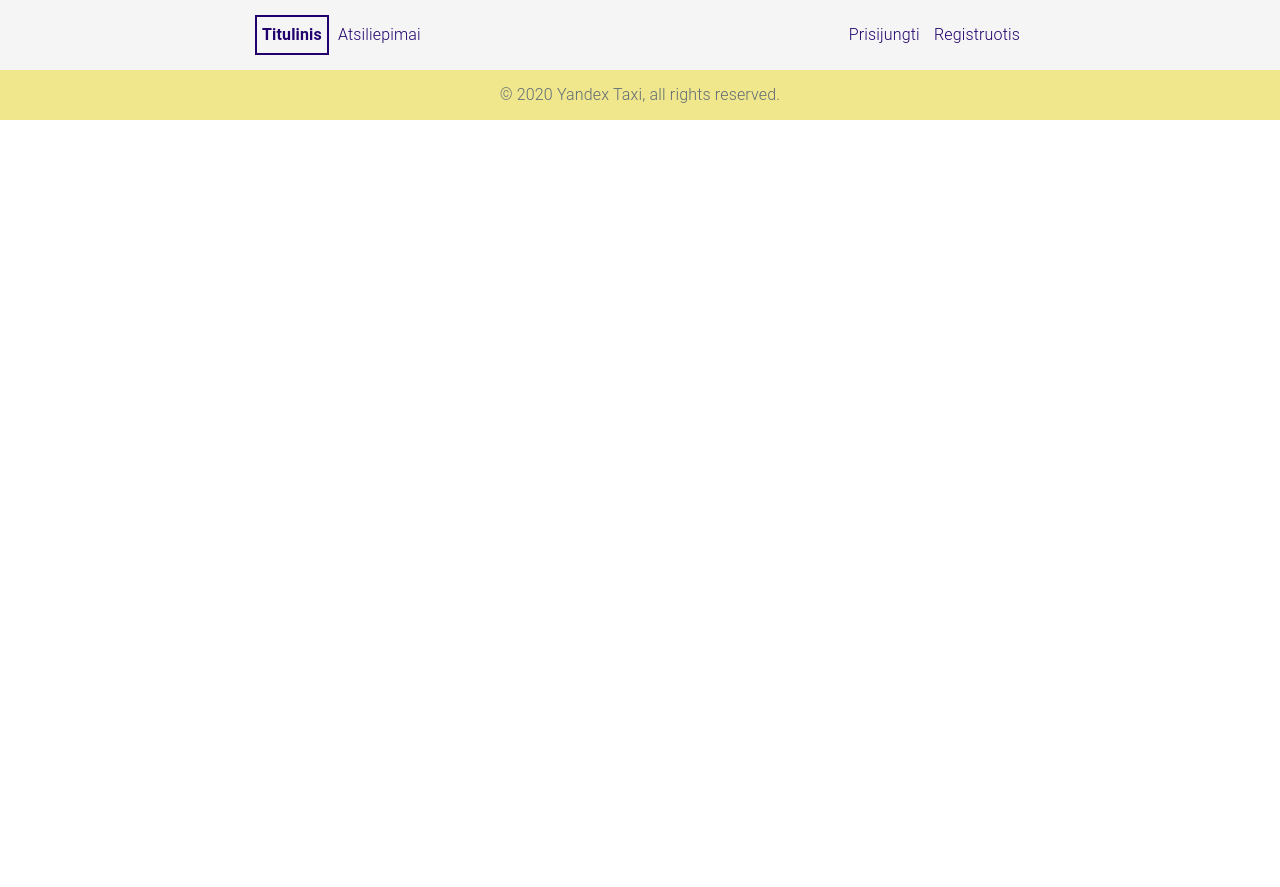
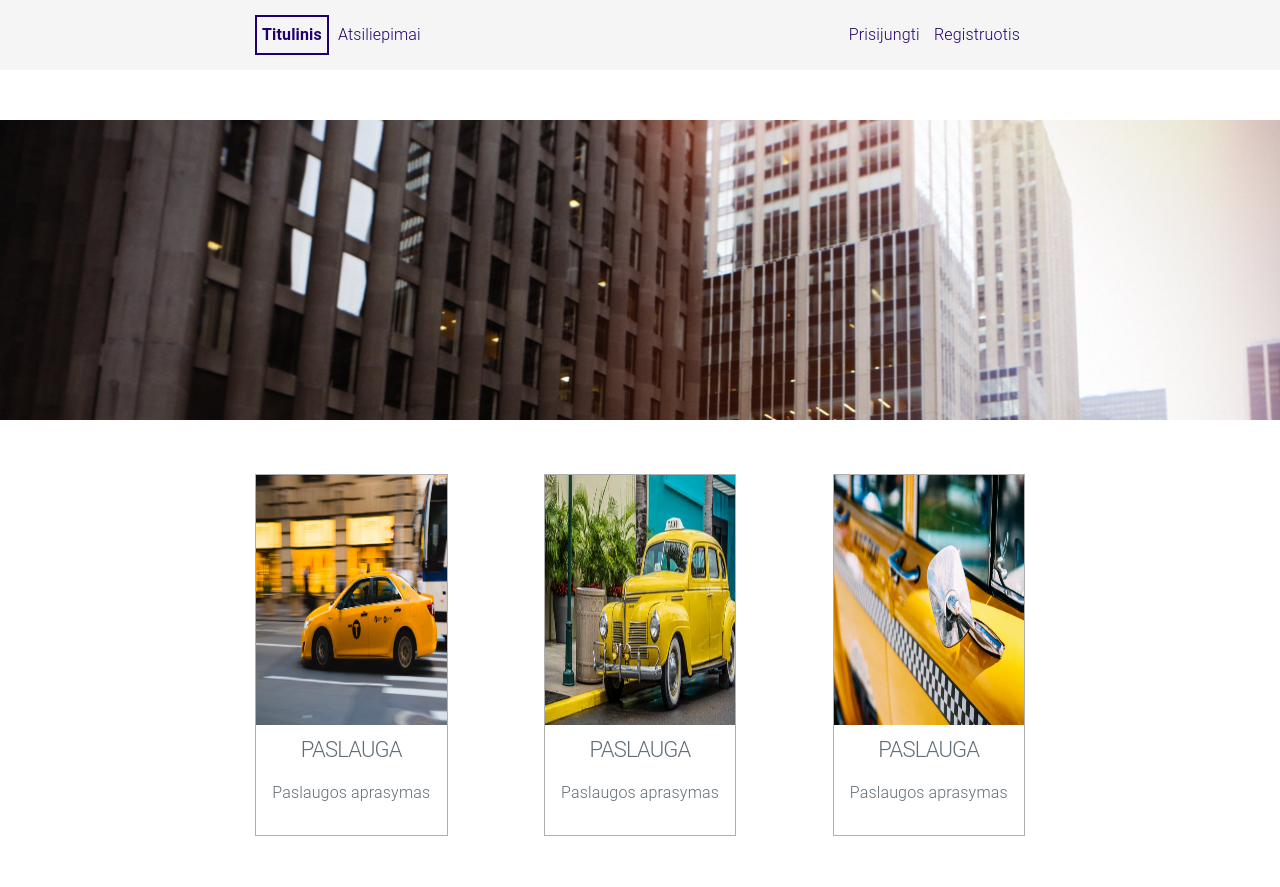
Before and after one commit to oskarass/api_exam, a PHP site: page / in a window 1280 px wide. Shown: the top 887 px of the page. Before the commit the page ends 120 px from the top, so only its background shows below. Run offline with PHP 8.4, Linux system fonts and the light colour scheme.

Commit message:
index page finished

```diff
--- a/public_html/index.php
+++ b/public_html/index.php
@@ -20,7 +20,29 @@ $footer = new \App\Views\Footer();
         <header>
             <?php print $navigation->render(); ?>
         </header>
-
+        <main>
+            <div class="bg-image"></div>
+            <section class="wrapper">
+                <div class="services">
+                    <div class="service-card">
+                        <img class="card-img" src="/media/img/service1.jpeg">
+                        <h4 class="service-type">PASLAUGA</h4>
+                        <p class="service-text">Paslaugos aprasymas</p>
+                    </div>
+                    <div class="service-card">
+                        <img class="card-img" src="/media/img/service2.jpeg">
+                        <h4 class="service-type">PASLAUGA</h4>
+                        <p class="service-text">Paslaugos aprasymas</p>
+                    </div>
+                    <div class="service-card">
+                        <img class="card-img" src="/media/img/service3.jpeg">
+                        <h4 class="service-type">PASLAUGA</h4>
+                        <p class="service-text">Paslaugos aprasymas</p>
+                    </div>
+                </div>
+            </section>
+        </main>
+        <iframe class="map" src="https://www.google.com/maps/embed?pb=!1m18!1m12!1m3!1d2304.2194261566797!2d25.33569661534373!3d54.723355078378496!2m3!1f0!2f0!3f0!3m2!1i1024!2i768!4f13.1!3m3!1m2!1s0x46dd96e7d814e149%3A0xdd7887e198efd4c7!2sSaul%C4%97tekio%20al.%2015%2C%20Vilnius%2010221!5e0!3m2!1sen!2slt!4v1581530749590!5m2!1sen!2slt" height="300" frameborder="0" style="border:0;" allowfullscreen=""></iframe>
         <!-- Footer -->
         <footer>
             <?php print $footer->render(); ?>
```
